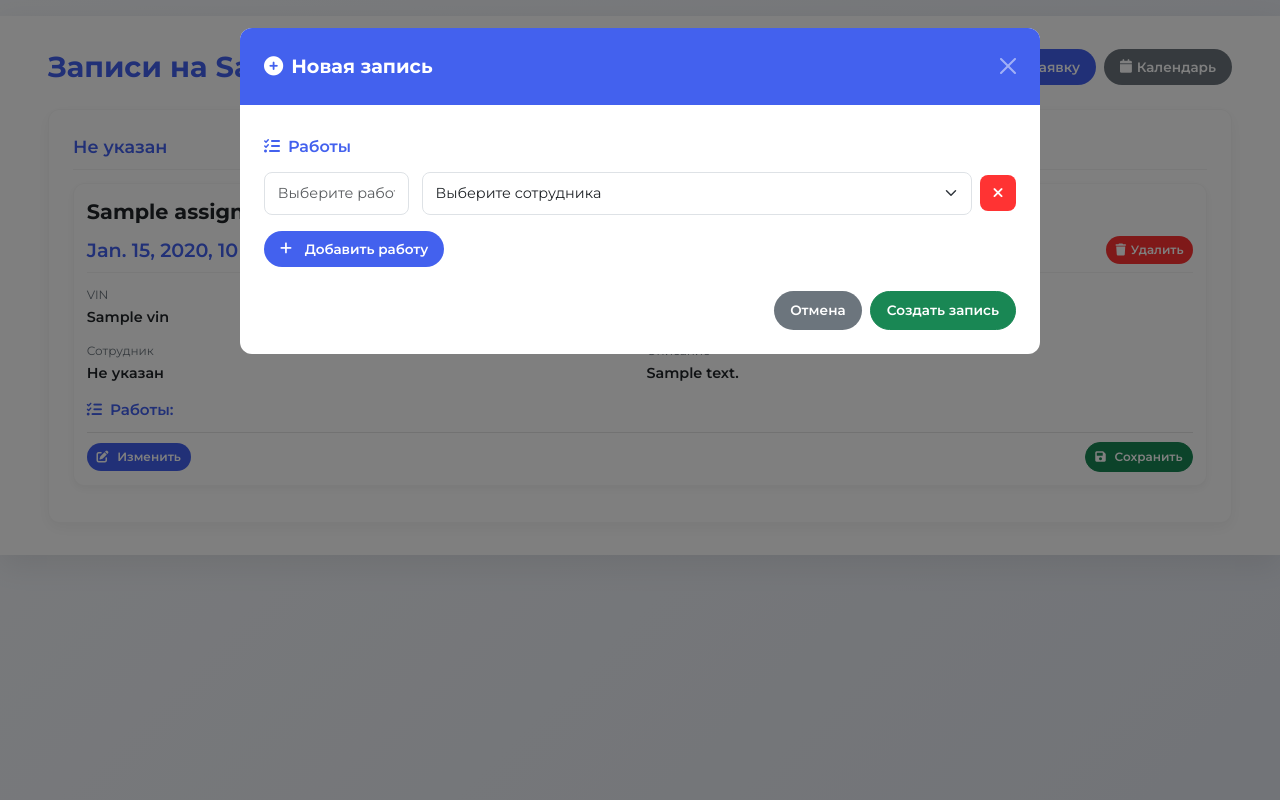
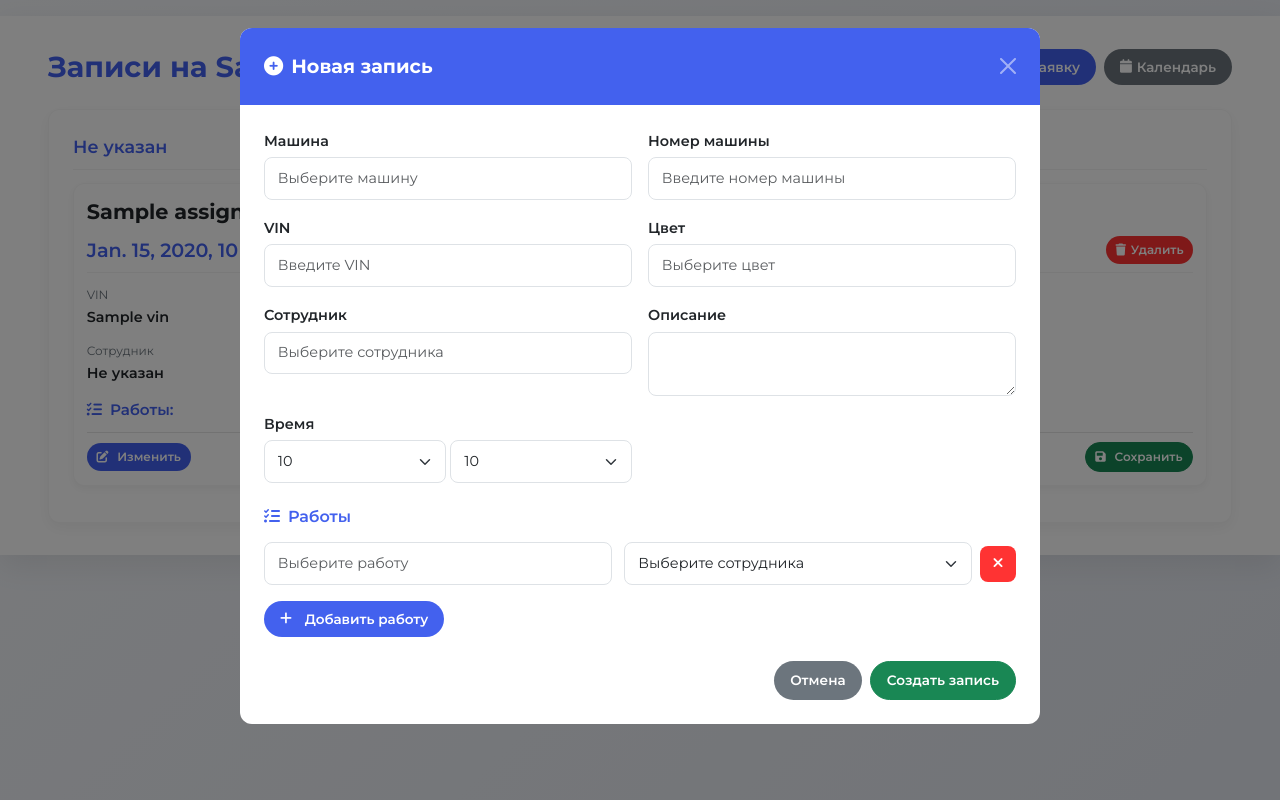
Before and after one commit to MaxMpt/SiteAutoDoc, a Django app: template calendar_app/AutoDoc/templates/AutoDoc/assignment_details.html in a window 1280 px wide, after a click on "Создать заявку". Run offline with Django 5.2, Linux system fonts and the light colour scheme; the template is opened without the code that fills it: most values are stand-ins (such as "Sample title", 1, 10 or a date in 2020).

Commit message:
Update assignment_details.html

```diff
--- a/calendar_app/AutoDoc/templates/AutoDoc/assignment_details.html
+++ b/calendar_app/AutoDoc/templates/AutoDoc/assignment_details.html
@@ -733,7 +733,58 @@
                         <input type="hidden" name="day" value="{{ day }}">
 
                         <div class="row g-3 mb-4">
-                            <!-- ... (остальные поля формы остаются без изменений) ... -->
+                            <div class="col-md-6">
+                                <label for="car_id" class="form-label">Машина</label>
+                                <div style="position: relative;">
+                                    <input type="text" id="carSearch" class="form-control" placeholder="Выберите машину">
+                                    <div id="carList" class="suggestions-box"></div>
+                                </div>
+                            </div>
+                            <div class="col-md-6">
+                                <label for="car_number" class="form-label">Номер машины</label>
+                                <input type="text" class="form-control" id="car_number" name="car_number" placeholder="Введите номер машины">
+                            </div>
+                            <div class="col-md-6">
+                                <label for="vin" class="form-label">VIN</label>
+                                <input type="text" class="form-control" id="vin" name="vin" placeholder="Введите VIN">
+                            </div>
+                            <div class="col-md-6">
+                                <label for="color_id" class="form-label">Цвет</label>
+                                <input type="text" class="form-control" id="color_id" name="color_id" list="colorOptions" placeholder="Выберите цвет" required>
+                                <datalist id="colorOptions">
+                                    {% for color in colors %}
+                                        <option value="{{ color.name }}" data-id="{{ color.id }}"></option>
+                                    {% endfor %}
+                                </datalist>
+                            </div>
+                            <div class="col-md-6">
+                                <label for="person_id" class="form-label">Сотрудник</label>
+                                <input type="text" class="form-control" id="person_id" name="person_id" list="personOptions" placeholder="Выберите сотрудника" required>
+                                <datalist id="personOptions">
+                                    {% for person in persons %}
+                                        <option value="{{ person.full_name }}" data-id="{{ person.id }}"></option>
+                                    {% endfor %}
+                                </datalist>
+                            </div>
+                            <div class="col-md-6">
+                                <label for="description" class="form-label">Описание</label>
+                                <textarea class="form-control" id="description" name="description" rows="2" cols="50"></textarea>
+                            </div>
+                            <div class="col-md-6">
+                                <label for="time" class="form-label">Время</label>
+                                <div class="time-picker">
+                                    <select class="form-select" id="hour" name="hour">
+                                        {% for h in hours %}
+                                            <option value="{{ h }}">{{ h|stringformat:"02d" }}</option>
+                                        {% endfor %}
+                                    </select>
+                                    <select class="form-select" id="minute" name="minute">
+                                        {% for m in minutes %}
+                                            <option value="{{ m }}">{{ m|stringformat:"02d" }}</option>
+                                        {% endfor %}
+                                    </select>
+                                </div>
+                            </div>
                         </div>
 
                         <h6 class="mb-3" style="color: var(--primary-color); font-weight: 600;">
@@ -743,10 +794,7 @@
                        <div id="workItems">
                             <div class="work-input-group mb-3">
                                 <div class="d-flex align-items-center gap-2 w-100">
-                                    <div style="position: relative; flex-grow: 1;">
-                                        <input type="text" class="form-control work-search" placeholder="Выберите работу">
-                                        <div class="work-suggestions suggestions-box"></div>
-                                    </div>
+                                    <input type="text" class="form-control" id="work_id_0" name="work_ids[]" list="workOptions" placeholder="Выберите работу">
                                     <select class="form-select work-employee-select" name="work_employees[]" required>
                                         <option value="">Выберите сотрудника</option>
                                         {% for person in persons %}
@@ -760,6 +808,12 @@
                                 </div>
                             </div>
                        </div>
+
+                        <datalist id="workOptions">
+                            {% for work in works %}
+                                <option value="{{ work.name }}" data-id="{{ work.id }}"></option>
+                            {% endfor %}
+                        </datalist>
 
                         <button type="button" class="btn btn-primary mb-4" id="addWork">
                             <i class="fas fa-plus me-2"></i>Добавить работу
@@ -869,10 +923,7 @@
     <template id="editWorkTemplate">
         <div class="work-input-group mb-3">
             <div class="d-flex align-items-center gap-2 w-100">
-                <div style="position: relative; flex-grow: 1;">
-                    <input type="text" class="form-control edit-work-search" placeholder="Выберите работу">
-                    <div class="work-suggestions suggestions-box"></div>
-                </div>
+                <input type="text" class="form-control edit-work-id" list="workOptions" placeholder="Выберите работу">
                 <select class="form-select edit-work-employee" required>
                     <option value="">Выберите сотрудника</option>
                     {% for person in persons %}
@@ -897,13 +948,6 @@
         {% endfor %}
     ];
 
-    const works = [
-        {% for work in works %}
-            { id: "{{ work.id }}", name: "{{ work.name }}" },
-        {% endfor %}
-    ];
-    // Инициализация выпадающего списка для машин
-    function initCarSearch() {
     const input = document.getElementById('carSearch');
     const listBox = document.getElementById('carList');
 
@@ -912,7 +956,7 @@
         listBox.innerHTML = '';
         const filtered = cars.filter(car => car.name.toLowerCase().includes(value));
 
-            filtered.slice(0, 50).forEach(car => {
+        filtered.slice(0, 50).forEach(car => { // ограничим до 50 найденных
             const item = document.createElement('div');
             item.className = 'suggestion-item';
             item.textContent = car.name;
@@ -920,6 +964,7 @@
             item.addEventListener('click', () => {
                 input.value = car.name;
                 listBox.style.display = 'none';
+                // Тут можно записать car.id в скрытое поле, если нужно
             });
             listBox.appendChild(item);
         });
@@ -932,53 +977,12 @@
             listBox.style.display = 'none';
         }
     });
-    }
-
-    // Инициализация выпадающего списка для работ
-    function initWorkSearch(inputElement, suggestionsBox) {
-        inputElement.addEventListener('input', function() {
-            const value = this.value.toLowerCase();
-            suggestionsBox.innerHTML = '';
-            const filtered = works.filter(work => work.name.toLowerCase().includes(value));
-
-            filtered.slice(0, 50).forEach(work => {
-                const item = document.createElement('div');
-                item.className = 'suggestion-item';
-                item.textContent = work.name;
-                item.dataset.id = work.id;
-                item.addEventListener('click', () => {
-                    inputElement.value = work.name;
-                    inputElement.setAttribute('data-id', work.id);
-                    suggestionsBox.style.display = 'none';
-                });
-                suggestionsBox.appendChild(item);
-            });
-
-            suggestionsBox.style.display = filtered.length ? 'block' : 'none';
-        });
-
-        // Закрытие списка при клике вне его
-        document.addEventListener('click', function(e) {
-            if (!suggestionsBox.contains(e.target) && e.target !== inputElement) {
-                suggestionsBox.style.display = 'none';
-            }
-        });
-    }
 
     document.addEventListener('DOMContentLoaded', function() {
-        initCarSearch();
-
         let workCount = 1;
         const addWorkButton = document.getElementById('addWork');
         const workItems = document.getElementById('workItems');
         const createForm = document.getElementById('createAssignmentForm');
-
-        // Инициализация выпадающего списка для первой работы
-        const firstWorkInput = document.querySelector('.work-search');
-        const firstWorkSuggestions = document.querySelector('.work-suggestions');
-        if (firstWorkInput && firstWorkSuggestions) {
-            initWorkSearch(firstWorkInput, firstWorkSuggestions);
-        }
 
         window.deleteAssignment = function(assignmentId) {
             if (confirm('Вы уверены, что хотите удалить эту запись?')) {
@@ -1042,10 +1046,8 @@
                 newWorkItem.className = 'work-input-group mb-3';
                 newWorkItem.innerHTML = `
                     <div class="d-flex align-items-center gap-2 w-100">
-                        <div style="position: relative; flex-grow: 1;">
-                            <input type="text" class="form-control work-search" placeholder="Выберите работу">
-                            <div class="work-suggestions suggestions-box"></div>
-                        </div>
+                        <input type="text" class="form-control" id="work_id_${workCount}"
+                               name="work_ids[]" list="workOptions" placeholder="Выберите работу">
                         <select class="form-select work-employee-select" name="work_employees[]">
                             <option value="">Выберите сотрудника</option>
                             {% for person in persons %}
@@ -1060,18 +1062,27 @@
                 workItems.appendChild(newWorkItem);
                 workCount++;
 
-                // Инициализация выпадающего списка для новой работы
-                const newWorkInput = newWorkItem.querySelector('.work-search');
-                const newWorkSuggestions = newWorkItem.querySelector('.work-suggestions');
-                initWorkSearch(newWorkInput, newWorkSuggestions);
-
                 document.querySelectorAll('.remove-work-btn').forEach(btn => btn.style.display = 'block');
+                initDatalistInputs([document.getElementById(`work_id_${workCount-1}`)]);
             } else {
                 alert('Максимум 100 работ.');
             }
         });
 
-        // Обработчик для формы создания записи
+        workItems.addEventListener('click', function(e) {
+            if (e.target.closest('.remove-work-btn')) {
+                const workGroup = e.target.closest('.work-input-group');
+                workGroup.remove();
+                workCount--;
+
+                if (document.querySelectorAll('.work-input-group').length <= 1) {
+                    document.querySelectorAll('.remove-work-btn').forEach(btn => {
+                        btn.style.display = 'none';
+                    });
+                }
+            }
+        });
+
         createForm.addEventListener('submit', async function(e) {
         e.preventDefault();
 
@@ -1091,7 +1102,7 @@
             return;
         }
 
-            // Находим выбранную машину
+        // Находим выбранную машину из списка suggestions
         let carId = null;
         const carName = document.getElementById('carSearch').value;
         const selectedCar = cars.find(car => car.name === carName);
@@ -1101,7 +1112,7 @@
 
         const formData = {
             vin: document.getElementById('vin').value,
-                car_id: carId,
+            car_id: carId, // Используем найденный ID машины
             car_number: document.getElementById('car_number').value,
             color_id: document.getElementById('color_id').getAttribute('data-id'),
             person_id: document.getElementById('person_id').getAttribute('data-id'),
@@ -1116,16 +1127,10 @@
             return;
         }
 
-            // Собираем данные о работах
-            document.querySelectorAll('.work-search').forEach((input, index) => {
+        document.querySelectorAll('input[name="work_ids[]"]').forEach((input, index) => {
             const workId = input.getAttribute('data-id');
-                const employeeId = document.querySelectorAll('.work-employee-select')[index]?.value || null;
-                if (workId) {
-                    formData.works.push({
-                        work_id: parseInt(workId),
-                        executor_id: employeeId ? parseInt(employeeId) : null
-                    });
-                }
+            const employeeId = document.querySelectorAll('select[name="work_employees[]"]')[index]?.value || null;
+            if (workId) formData.works.push({ work_id: parseInt(workId), executor_id: employeeId ? parseInt(employeeId) : null });
         });
 
         if (formData.works.length === 0) {
```
Lines whose indentation alone changed are shown as unchanged.
